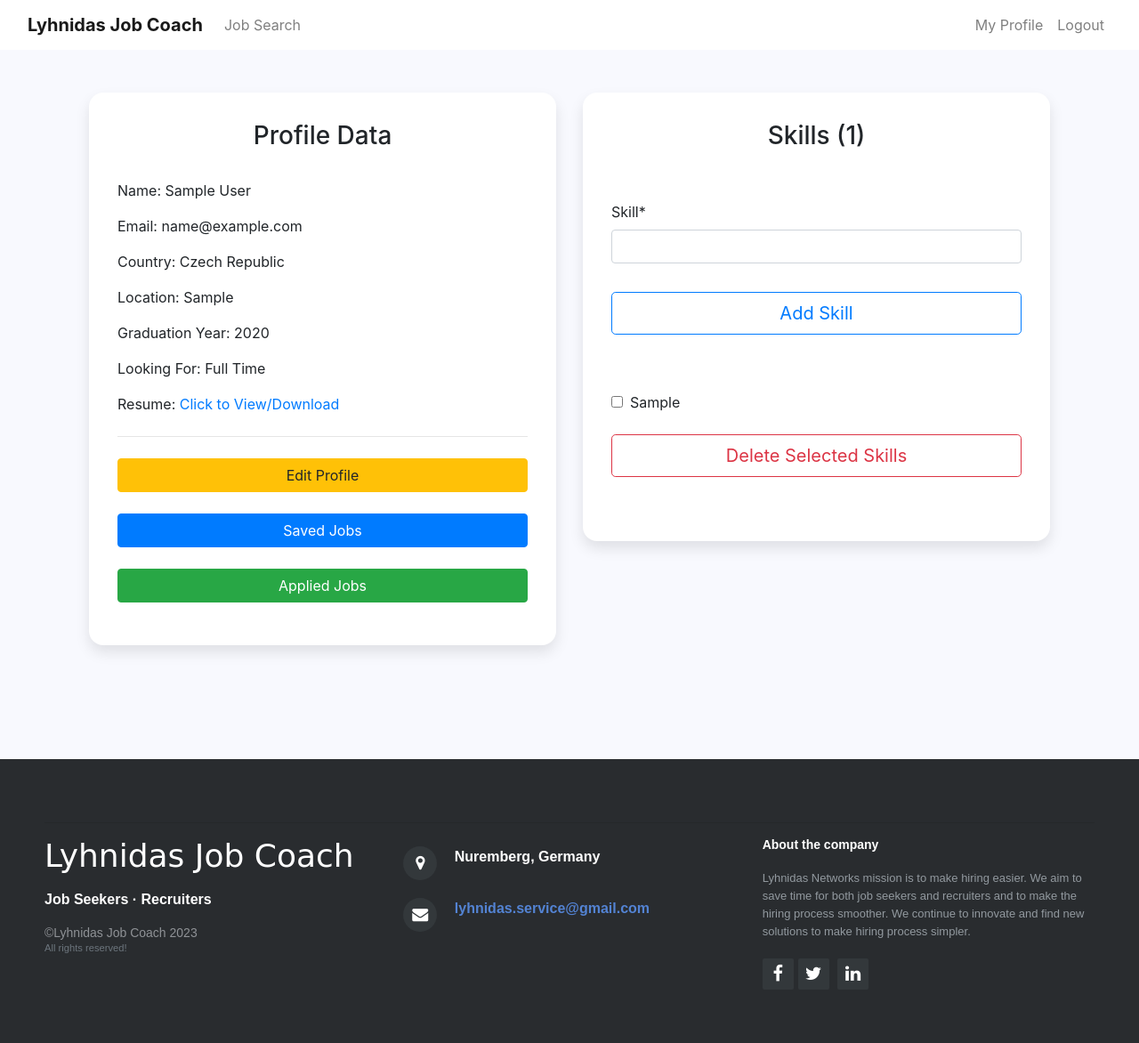
After one commit to Xh3ni/LyhnidasJobCoach, a Django app: page /profile/ in a window 1280 px wide. The commit adds this page. Shown: the whole page at 89% size. Run offline with Django 3.2, Linux system fonts and the light colour scheme; a user stored in the database is signed in; tables that the repository leaves empty hold one stand-in row (values such as "Sample post"); some libraries are stand-ins or nearby versions.

Commit message:
Add profile views

```diff
--- a/jobcoach/settings.py
+++ b/jobcoach/settings.py
@@ -51,6 +51,7 @@ INSTALLED_APPS = [
     'django_countries',
     'cloudinary',
     'django_summernote',
+    'crispy_forms',
     'jobportal',
 ]
 
@@ -58,6 +59,8 @@ SITE_ID = 2
 
 LOGIN_REDIRECT_URL = '/'
 LOGOUT_REDIRECT_URL = '/'
+
+CRISPY_TEMPLATE_PACK = 'bootstrap4'
 
 
 MIDDLEWARE = [
--- /dev/null
+++ b/jobportal/forms.py
@@ -0,0 +1,15 @@
+from .models import Profile, Skill
+from django import forms
+
+
+class ProfileUpdateForm(forms.ModelForm):
+    class Meta:
+        model = Profile
+        fields = ('full_name', 'country', 'location',
+                  'resume', 'grad_year', 'looking_for',)
+
+
+class NewSkillForm(forms.ModelForm):
+    class Meta:
+        model = Skill
+        fields = ('skill', )
--- a/jobportal/urls.py
+++ b/jobportal/urls.py
@@ -5,6 +5,11 @@ urlpatterns = [
     path("", views.home, name="home"),
     path('job/', views.job_search_list, name='job-search-list'),
     path('job/<slug>', views.job_detail, name='job-detail'),
+    path('profile/', views.my_profile, name='my-profile'),
+    path('profile/edit/', views.edit_profile, name='edit-profile'),
+    path('profile/<slug>', views.profile_view, name='profile-view'),
+    path('introduction/', views.candidate_details, name='detail-candidates'),
+    path('delete_skills/', views.delete_skill, name='skill-delete'),
     path('job/<slug>/apply/', views.apply_job, name='apply-job'),
     path('job/<slug>/save/', views.save_job, name='save-job'),
     path('saved_job_list/', views.saved_jobs, name='saved-jobs'),
--- a/jobportal/views.py
+++ b/jobportal/views.py
@@ -3,7 +3,9 @@ from django.views import generic
 from .models import *
 from django.http import HttpResponseRedirect
 from django.core.paginator import Paginator
-
+from .forms import ProfileUpdateForm, NewSkillForm
+from django.contrib.auth.decorators import login_required
+from django.views.decorators.csrf import csrf_exempt
 # candidates view
 
 
@@ -94,12 +96,14 @@ def job_detail(request, slug):
     return render(request, 'job_detail.html', {'job': job, 'profile': profile, 'apply_button': apply_button, 'save_button': save_button, 'relevant_jobs': relevant_jobs, 'candidate_navbar': 1})
 
 
+@login_required
 def saved_jobs(request):
     jobs = SavedJobs.objects.filter(
         user=request.user).order_by('-date_posted')
     return render(request, 'saved_jobs.html', {'jobs': jobs, 'candidate_navbar': 1})
 
 
+@login_required
 def applied_jobs(request):
     jobs = AppliedJobs.objects.filter(
         user=request.user).order_by('-date_posted')
@@ -115,6 +119,77 @@ def applied_jobs(request):
     return render(request, 'applied_jobs.html', {'zipped': zipped, 'candidate_navbar': 1})
 
 
+@login_required
+def my_profile(request):
+    you = request.user
+    profile = Profile.objects.filter(user=you).first()
+    user_skills = Skill.objects.filter(user=you)
+    if request.method == 'POST':
+        form = NewSkillForm(request.POST)
+        if form.is_valid():
+            data = form.save(commit=False)
+            data.user = you
+            data.save()
+            return redirect('my-profile')
+    else:
+        form = NewSkillForm()
+    context = {
+        'u': you,
+        'profile': profile,
+        'skills': user_skills,
+        'form': form,
+        'profile_page': "active",
+    }
+    return render(request, 'profile.html', context)
+
+
+@login_required
+def edit_profile(request):
+    you = request.user
+    profile = Profile.objects.filter(user=you).first()
+    if request.method == 'POST':
+        form = ProfileUpdateForm(request.POST, request.FILES, instance=profile)
+        if form.is_valid():
+            data = form.save(commit=False)
+            data.user = you
+            data.save()
+            return redirect('my-profile')
+    else:
+        form = ProfileUpdateForm(instance=profile)
+    context = {
+        'form': form,
+    }
+    return render(request, 'edit_profile.html', context)
+
+
+@login_required
+def profile_view(request, slug):
+    p = Profile.objects.filter(slug=slug).first()
+    you = p.user
+    user_skills = Skill.objects.filter(user=you)
+    context = {
+        'u': you,
+        'profile': p,
+        'skills': user_skills,
+    }
+    return render(request, 'profile.html', context)
+
+
+def candidate_details(request):
+    return render(request, 'candidates_details.html')
+
+
+@login_required
+@csrf_exempt
+def delete_skill(request, pk=None):
+    if request.method == 'POST':
+        id_list = request.POST.getlist('choices')
+        for skill_id in id_list:
+            Skill.objects.get(id=skill_id).delete()
+        return redirect('my-profile')
+
+
+@login_required
 def apply_job(request, slug):
     user = request.user
     job = get_object_or_404(Job, slug=slug)
@@ -124,6 +199,7 @@ def apply_job(request, slug):
     return HttpResponseRedirect('/job/{}'.format(job.slug))
 
 
+@login_required
 def save_job(request, slug):
     user = request.user
     job = get_object_or_404(Job, slug=slug)
@@ -131,6 +207,7 @@ def save_job(request, slug):
     return HttpResponseRedirect('/job/{}'.format(job.slug))
 
 
+@login_required
 def remove_job(request, slug):
     user = request.user
     job = get_object_or_404(Job, slug=slug)
--- a/requirements.txt
+++ b/requirements.txt
@@ -5,6 +5,7 @@ dj3-cloudinary-storage==0.0.6
 Django==3.2.18
 django-allauth==0.52.0
 django-countries==7.5.1
+django-crispy-forms==1.14.0
 django-pagination==1.0.7
 django-summernote==0.8.20.0
 gunicorn==20.1.0
--- a/templates/base.html
+++ b/templates/base.html
@@ -8,14 +8,12 @@
     <meta name="viewport" content="width=device-width, initial-scale=1" />
 
     <link rel="preconnect" href="https://fonts.gstatic.com">
-    <link href="https://fonts.googleapis.com/css2?family=Roboto:wght@300&display=swap" rel="stylesheet">
-    <link href="https://fonts.googleapis.com/css2?family=Lato:wght@300;700&display=swap" rel="stylesheet">
-    <link rel="stylesheet" href="https://cdnjs.cloudflare.com/ajax/libs/font-awesome/5.15.3/css/all.min.css">
-    <link href="https://cdn.jsdelivr.net/npm/bootstrap@5.0.1/dist/css/bootstrap.min.css" rel="stylesheet"
-        integrity="sha384-+0n0xVW2eSR5OomGNYDnhzAbDsOXxcvSN1TPprVMTNDbiYZCxYbOOl7+AMvyTG2x" crossorigin="anonymous">
-    <script src="https://cdn.jsdelivr.net/npm/bootstrap@5.0.1/dist/js/bootstrap.bundle.min.js"
-        integrity="sha384-gtEjrD/SeCtmISkJkNUaaKMoLD0//ElJ19smozuHV6z3Iehds+3Ulb9Bn9Plx0x4" crossorigin="anonymous">
-    </script>
+   <!-- Bootstrap CSS -->
+   <link rel="stylesheet" href="https://maxcdn.bootstrapcdn.com/bootstrap/4.0.0/css/bootstrap.min.css" />
+   <link rel="stylesheet" href="https://cdnjs.cloudflare.com/ajax/libs/font-awesome/5.14.0/css/all.min.css" />
+   <link rel="stylesheet" href="https://stackpath.bootstrapcdn.com/font-awesome/4.7.0/css/font-awesome.min.css" />
+   <link rel="stylesheet" href="https://fonts.googleapis.com/css?family=Lato" />
+
     <link rel="stylesheet" href="{% static 'css/style.css' %}">
     <link rel="stylesheet" href="{% static 'css/footer.css' %}">
 
@@ -28,7 +26,7 @@
     {% if not rec_navbar %}
     <nav class="navbar navbar-expand-lg navbar-light bg-white">
         <div class="container-fluid">
-            <a class="navbar-brand" href="{% url 'home' %}"><b>Lyhnidas Job Coach</b></a>
+            <a class="navbar-brand" href="{% url 'detail-candidates' %}"><b>Lyhnidas Job Coach</b></a>
             <button class="navbar-toggler" type="button" data-bs-toggle="collapse" data-bs-target="#navbarText"
                 aria-controls="navbarText" aria-expanded="false" aria-label="Toggle navigation">
                 <span class="navbar-toggler-icon"></span>
@@ -36,14 +34,13 @@
             <div class="collapse navbar-collapse" id="navbarText">
                 <ul class="navbar-nav me-auto mb-2 mb-lg-0">
                     <li class="nav-item">
-                        <a class="nav-link active" aria-current="page" href="{% url 'home' %}">Home</a>
-                    </li>
-                    <li class="nav-item">
                         <a class="nav-link" href="{% url 'job-search-list' %}">Job Search</a>
                     </li>
+                    </ul>
+                    <ul class="navbar-nav ml-auto">
                     {% if user.is_authenticated %}
-                    <li class="nav-item">
-                        <a class="nav-link" href="#">My Profile</a>
+                    <li class="nav-item ">
+                        <a class="nav-link" href="{% url 'my-profile' %}">My Profile</a>
                     </li>
                     <li class="nav-item">
                         <a class="nav-link" href="{% url 'account_logout' %}">Logout</a>
@@ -57,9 +54,6 @@
                     </li>
                     {% endif %}
                 </ul>
-                <span class="navbar-text text-muted">
-                    adventures of a software developer
-                </span>
             </div>
         </div>
     </nav>
@@ -86,21 +80,20 @@
                     <li class="nav-item">
                         <a class="nav-link" href="#">Seach Candidates</a>
                     </li>
+                    </ul>
+                    <ul class="navbar-nav ml-auto">
                     <li class="nav-item">
-                        <a class="nav-link" href="#">Logout</a>
+                        <a class="nav-link" href="{% url 'account_logout' %}">Logout</a>
                     </li>
                     {% else %}
                     <li class="nav-item">
-                        <a class="nav-link" href="#">Register</a>
+                        <a class="nav-link" href="{% url 'account_signup' %}">Register</a>
                     </li>
                     <li class="nav-item">
-                        <a class="nav-link" href="#">Login</a>
+                        <a class="nav-link" href="{% url 'account_login' %}">Login</a>
                     </li>
                     {% endif %}
                 </ul>
-                <span class="navbar-text text-muted">
-                    adventures of a software developer
-                </span>
             </div>
         </div>
     </nav>
@@ -121,7 +114,7 @@
                         href="{% url 'home' %}">Recruiters</a>
                 </p>
                 <p class="company-name">
-                    Lyhnidas Job Coach @ 2023<br /><small class="text-muted">All rights reserved!</small><br />
+                    &copy;Lyhnidas Job Coach 2023<br /><small class="text-muted">All rights reserved!</small><br />
                 </p>
             </div>
             <div class="col-sm-6 col-md-4 footer-contacts">
@@ -132,7 +125,7 @@
 
                 <div>
                     <i class="fa fa-envelope footer-contacts-icon"></i>
-                    <p><a href="#" target="_blank">networklyhnidas@gmail.com</a></p>
+                    <p><a href="#" target="_blank">lyhnidas.service@gmail.com</a></p>
                 </div>
             </div>
             <div class="clearfix"></div>
@@ -152,9 +145,6 @@
                 </div>
             </div>
         </div>
-        <p class="text-center" style="font-size: 12px">
-            <a href="https://www.freepik.com/vectors/">Image vectors by - www.lyhnidas.com</a>
-        </p>
     </footer>
 
     <!-- JS Files -->
--- a/templates/job_detail.html
+++ b/templates/job_detail.html
@@ -19,7 +19,7 @@
                     {% else %} {% if not apply_button %} {% if profile.resume %}
                     <a class="btn btn-warning btn-lg" href="{% url 'apply-job' job.slug %}"><b>Apply Now</b></a>
                     {%else %}
-                    <a class="btn btn-danger btn-lg" href="#"><b>Add Resume to apply!</b></a>
+                    <a class="btn btn-danger btn-lg" href="{% url 'edit-profile' %}"><b>Add Resume to apply!</b></a>
                     {%endif%} {% else %}
                     <a class="btn btn-success btn-lg" href="{% url 'applied-jobs' %}"><b>Applied!</b></a>
                     {% endif %} {%endif%} {% if not save_button %}
--- /dev/null
+++ b/templates/profile.html
@@ -0,0 +1,84 @@
+{% extends "base.html" %}
+
+{% load static %}
+{% load crispy_forms_tags %}
+
+{% block content %}
+<div class="container">
+    <div class="row">
+      <div class="col-md-6">
+        <div class="card card-signin my-5">
+          <div class="card-body">
+            <h3 class="text-center">Profile Data</h3>
+            <br />
+            <form class="form-signin">
+              <div class="form-group">
+                <p>Name: {{ profile.full_name }}</p>
+                <p>Email: {{ u.email }}</p>
+                <p>Country: {{ profile.country.name }}</p>
+                <p>Location: {{ profile.location }}</p>
+                <p>Graduation Year: {{ profile.grad_year }}</p>
+                <p>Looking For: {{ profile.looking_for }}</p>
+                {% if profile.resume %}
+                <p>
+                  Resume:
+                  <a href="{{ profile.resume.url }}">Click to View/Download</a>
+                </p>
+                {% else %}
+                <p>Resume: Not Provided</p>
+                {% endif %} {% if request.user == u %}
+                <hr class="my-4" />
+                <a class="btn btn-warning btn-block" href="{% url 'edit-profile' %}">Edit Profile</a><br />
+
+                <a class="btn btn-primary btn-block" href="{% url 'saved-jobs' %}">Saved Jobs</a><br />
+                <a class="btn btn-success btn-block" href="{% url 'applied-jobs' %}">Applied Jobs</a>
+                {% endif %}
+              </div>
+            </form>
+          </div>
+        </div>
+      </div>
+      <div class="col-md-6">
+        <div class="card card-signin my-5">
+          <div class="card-body">
+            <h3 class="text-center">Skills ({{ skills.count }})</h3>
+            <br />
+            {% if request.user != u %}
+            <ol>
+              {% for skill in skills %}
+              <li>{{skill.skill}}</li>
+              {% endfor %}
+            </ol>
+            {% else %}
+            <form class="form-signin" method="POST">
+              {% csrf_token %}
+              <fieldset class="form-group">
+                <br />
+                {{ form|crispy }}
+              </fieldset>
+              <div class="form-group">
+                <button class="btn btn-lg btn-outline-primary btn-block" type="submit">
+                  Add Skill</button><br />
+              </div>
+            </form>
+            <br />
+            {% if skills %}
+            <form class="form-signin" action="{% url 'skill-delete' %}" method="POST">
+              {% csrf_token %} {% for skill in skills %}
+              <div>
+                <input class="mr-2" type="checkbox" value="{{ skill.id }}" name="choices" />{{ skill.skill }}
+              </div>
+              {% endfor %}
+              <br />
+              <div class="form-group">
+                <button class="btn btn-lg btn-outline-danger btn-block" type="submit" name="delete">
+                  Delete Selected Skills</button><br />
+              </div>
+            </form>
+            {% endif %} {% endif %}
+          </div>
+        </div>
+      </div>
+    </div>
+  </div>
+  {% endblock content %}
```
Also changed, not shown: templates/candidates_details.html (added, +68 -0 lines), templates/edit_profile.html (added, +31 -0 lines), templates/post_detail.html (deleted, +0 -84 lines).
